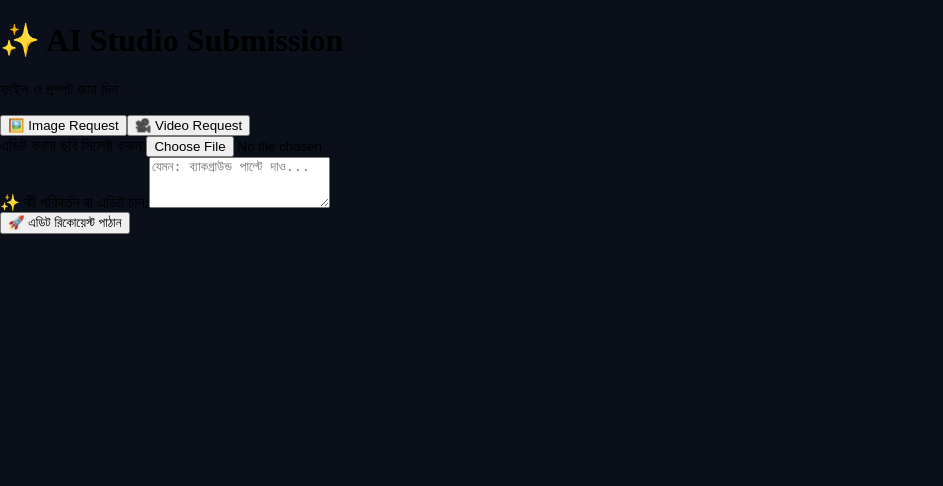
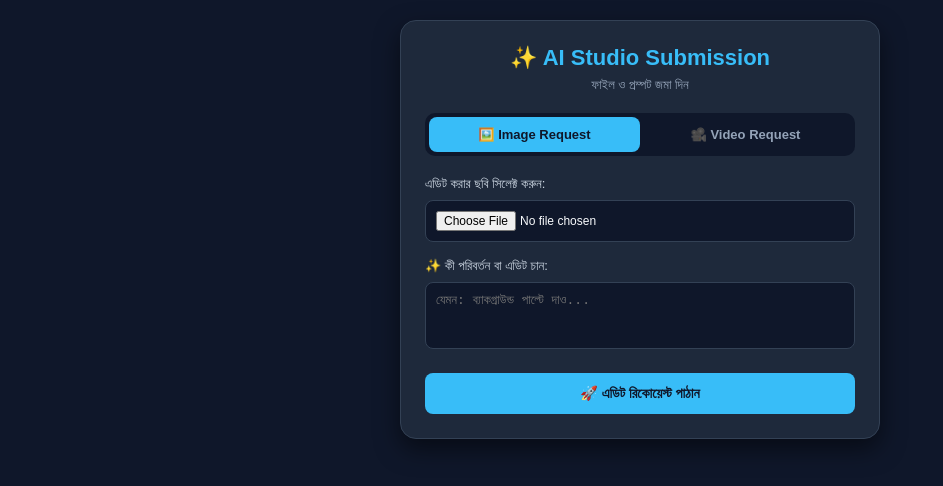
Before and after one commit to Rahyl1/ai-edit-studio-v2, a Next.js app: page / in a window 1280 px wide. Shown: the top 486 px of the page, without its empty margins (0-943 px from the left). Built offline with nearby package versions, Linux system fonts and the light colour scheme.

Commit message:
Refactor Home component layout and styles

```diff
--- a/app/page.js
+++ b/app/page.js
@@ -5,7 +5,7 @@ import { useState } from 'react';
 export default function Home() {
   const [file, setFile] = useState(null);
   const [prompt, setPrompt] = useState('');
-  const [type, setType] = useState('image'); // 'image' or 'video'
+  const [type, setType] = useState('image');
   const [loading, setLoading] = useState(false);
   const [message, setMessage] = useState(null);
 
@@ -49,88 +49,71 @@ export default function Home() {
   };
 
   return (
-    <main className="min-h-screen bg-slate-950 text-white flex items-center justify-center p-4">
-      <div className="w-full max-w-md bg-slate-900 border border-slate-800 rounded-2xl p-6 shadow-xl">
-        <h1 className="text-2xl font-bold text-center mb-2 text-sky-400">
-          ✨ AI Studio Submission
-        </h1>
-        <p className="text-sm text-slate-400 text-center mb-6">
-          ফাইল ও প্রম্পট জমা দিন
-        </p>
+    <div style={{ backgroundColor: '#0f172a', minHeight: '100vh', width: '100%', padding: '20px 10px', color: '#f8fafc', fontFamily: 'sans-serif', display: 'flex', justifyContent: 'center', alignItems: 'flex-start', boxSizing: 'border-box' }}>
+      <div style={{ backgroundColor: '#1e293b', width: '100%', maxWidth: '480px', borderRadius: '16px', padding: '24px', boxShadow: '0 10px 25px rgba(0,0,0,0.5)', border: '1px solid #334155', boxSizing: 'border-box' }}>
 
-        {/* Type Selection Tabs */}
-        <div className="flex bg-slate-800 p-1 rounded-xl mb-6">
+        <div style={{ textAlign: 'center', marginBottom: '20px' }}>
+          <h1 style={{ fontSize: '22px', color: '#38bdf8', margin: '0 0 6px 0', fontWeight: 'bold' }}>✨ AI Studio Submission</h1>
+          <p style={{ fontSize: '13px', color: '#94a3b8', margin: 0 }}>ফাইল ও প্রম্পট জমা দিন</p>
+        </div>
+
+        <div style={{ display: 'flex', backgroundColor: '#0f172a', borderRadius: '10px', padding: '4px', marginBottom: '20px' }}>
           <button
             type="button"
             onClick={() => setType('image')}
-            className={`flex-1 py-2 text-sm font-medium rounded-lg transition-all ${
-              type === 'image'
-                ? 'bg-sky-500 text-white shadow'
-                : 'text-slate-400 hover:text-white'
-            }`}
+            style={{ flex: 1, padding: '10px', border: 'none', borderRadius: '8px', backgroundColor: type === 'image' ? '#38bdf8' : 'transparent', color: type === 'image' ? '#0f172a' : '#94a3b8', fontWeight: 'bold', cursor: 'pointer', fontSize: '13px' }}
           >
             🖼️ Image Request
           </button>
           <button
             type="button"
             onClick={() => setType('video')}
-            className={`flex-1 py-2 text-sm font-medium rounded-lg transition-all ${
-              type === 'video'
-                ? 'bg-sky-500 text-white shadow'
-                : 'text-slate-400 hover:text-white'
-            }`}
+            style={{ flex: 1, padding: '10px', border: 'none', borderRadius: '8px', backgroundColor: type === 'video' ? '#38bdf8' : 'transparent', color: type === 'video' ? '#0f172a' : '#94a3b8', fontWeight: 'bold', cursor: 'pointer', fontSize: '13px' }}
           >
             🎥 Video Request
           </button>
         </div>
 
-        <form onSubmit={handleSubmit} className="space-y-5">
-          <div>
-            <label className="block text-sm font-medium mb-2 text-slate-300">
+        <form onSubmit={handleSubmit}>
+          <div style={{ marginBottom: '16px' }}>
+            <label style={{ fontSize: '13px', color: '#cbd5e1', display: 'block', marginBottom: '8px' }}>
               {type === 'image' ? 'এডিট করার ছবি সিলেক্ট করুন:' : 'এডিট করার ভিডিও সিলেক্ট করুন:'}
             </label>
             <input
               type="file"
               accept={type === 'image' ? 'image/*' : 'video/*'}
               onChange={(e) => setFile(e.target.files[0])}
-              className="w-full text-sm text-slate-400 file:mr-4 file:py-2 file:px-4 file:rounded-xl file:border-0 file:text-sm file:font-semibold file:bg-sky-500/10 file:text-sky-400 hover:file:bg-sky-500/20 cursor-pointer bg-slate-800/50 rounded-xl p-2 border border-slate-700/50"
+              style={{ width: '100%', padding: '10px', backgroundColor: '#0f172a', border: '1px solid #334155', borderRadius: '8px', color: '#f8fafc', fontSize: '12px', boxSizing: 'border-box' }}
             />
           </div>
 
-          <div>
-            <label className="block text-sm font-medium mb-2 text-slate-300">
-              ✨ কী পরিবর্তন বা এডিট চান:
-            </label>
+          <div style={{ marginBottom: '20px' }}>
+            <label style={{ fontSize: '13px', color: '#cbd5e1', display: 'block', marginBottom: '8px' }}>✨ কী পরিবর্তন বা এডিট চান:</label>
             <textarea
               rows="3"
               value={prompt}
               onChange={(e) => setPrompt(e.target.value)}
               placeholder="যেমন: ব্যাকগ্রাউন্ড পাল্টে দাও..."
-              className="w-full bg-slate-800/50 border border-slate-700/50 rounded-xl p-3 text-sm focus:outline-none focus:border-sky-500 text-white resize-none"
-            ></textarea>
+              style={{ width: '100%', padding: '10px', backgroundColor: '#0f172a', border: '1px solid #334155', borderRadius: '8px', color: '#fff', fontSize: '13px', boxSizing: 'border-box', resize: 'none' }}
+            />
           </div>
 
           <button
             type="submit"
             disabled={loading}
-            className="w-full py-3 bg-sky-500 hover:bg-sky-400 active:bg-sky-600 disabled:opacity-50 text-white font-semibold rounded-xl transition-all shadow-lg shadow-sky-500/20"
+            style={{ width: '100%', padding: '12px', backgroundColor: loading ? '#64748b' : '#38bdf8', color: '#0f172a', fontWeight: 'bold', border: 'none', borderRadius: '8px', cursor: 'pointer', fontSize: '14px' }}
           >
             {loading ? '⏳ ফর্ম জমা হচ্ছে...' : '🚀 এডিট রিকোয়েস্ট পাঠান'}
           </button>
         </form>
 
         {message && (
-          <div
-            className={`mt-4 p-3 rounded-xl text-sm text-center ${
-              message.type === 'success'
-                ? 'bg-emerald-500/10 border border-emerald-500/20 text-emerald-400'
-                : 'bg-rose-500/10 border border-rose-500/20 text-rose-400'
-            }`}
-          >
+          <div style={{ marginTop: '16px', padding: '12px', borderRadius: '8px', textAlign: 'center', fontSize: '13px', fontWeight: 'bold', backgroundColor: message.type === 'success' ? '#064e3b' : '#881337', color: message.type === 'success' ? '#34d399' : '#fda4af', border: message.type === 'success' ? '1px solid #059669' : '1px solid #f43f5e' }}>
             {message.text}
           </div>
         )}
+
       </div>
-    </main>
+    </div>
   );
 }
```
